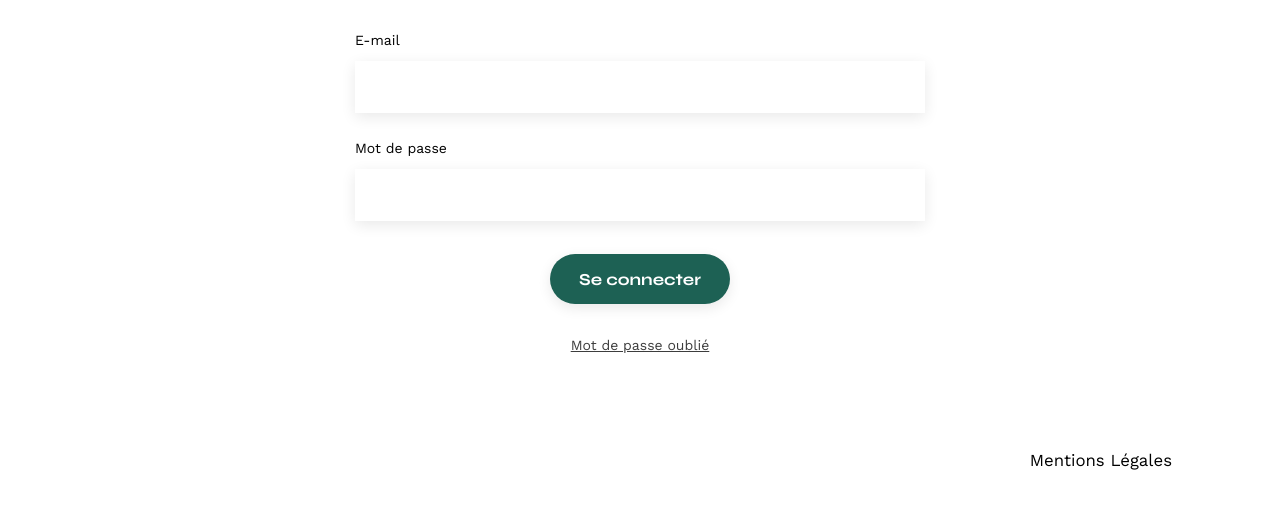
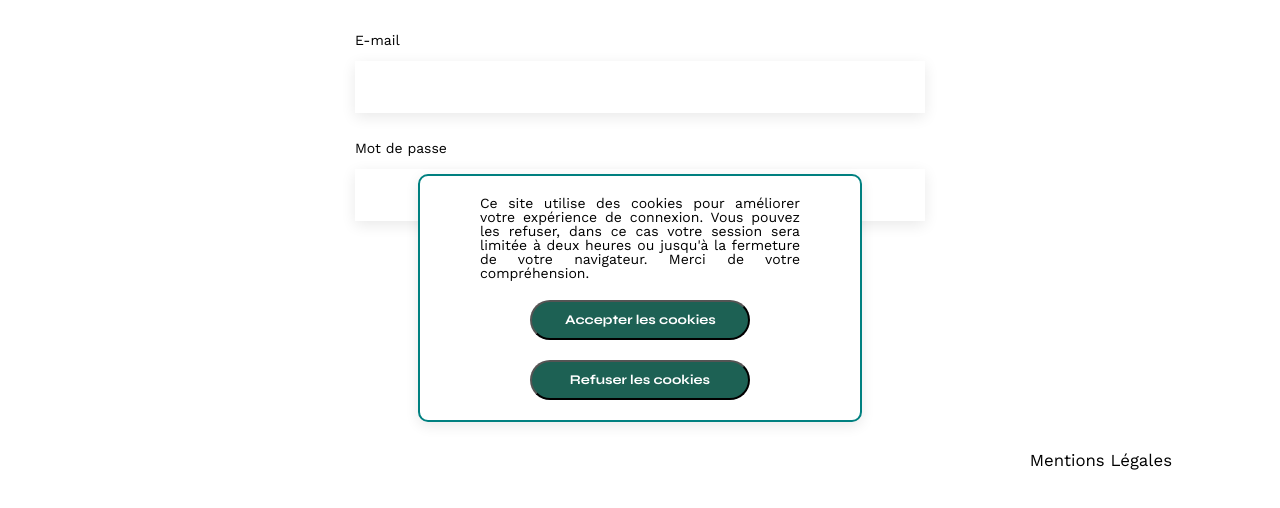
Before and after one commit to mel0ness/Project-6, a plain HTML site: page FrontEnd/login.html in a window 1280 px wide. Shown: the part 248-756 px from the top of the page. Drawn offline with nearby package versions, Linux system fonts and the light colour scheme.

Commit message:
Cookies terminés, géré et sessionStorage laissée au choix de l'utilisateur dans le cadres des lois sur le choix du partage des données

```diff
--- a/Backend/package.json
+++ b/Backend/package.json
@@ -1,7 +1,7 @@
 {
   "name": "dwf-projet6-backend",
   "version": "0.0.1",
-  "description": "",
+  "description": "Ce repo contient le code backend de l'architecte Sophie Bluel.",
   "main": "server.js",
   "scripts": {
     "start": "node server",
@@ -23,6 +23,6 @@
     "yamljs": "^0.3.0"
   },
   "devDependencies": {
-    "nodemon": "^2.0.15"
+    "nodemon": "^2.0.21"
   }
 }
--- a/FrontEnd/assets/style.css
+++ b/FrontEnd/assets/style.css
@@ -619,3 +619,45 @@ footer nav ul {
   font-size: 10px;
   color: rgba(68, 68, 68, 1);
 }
+
+.flyingcookie {
+  display: flex;
+  position: absolute;
+  justify-content: center;
+  align-items: center;
+  flex-direction: column;
+  bottom: 130px;
+  left: 50%;
+  transform: translate(-50%);
+  width: 400px;
+  background-color: white;
+  border: solid teal 2px;
+  box-shadow: 0px 4px 14px rgba(0, 0, 0, 0.09);
+  padding: 20px;
+  z-index: 11;
+  border-radius: 10px;
+  transition: 2s ease-out;
+  gap: 20px;
+}
+
+.flyingcookie p {
+  max-width: 80%;
+  text-align: justify;
+}
+
+.flyingcookie input {
+  padding: 10px 33px 10px 33px;
+  width: 220px;
+  margin: unset;
+}
+
+.flyingInputs {
+  display: flex;
+  flex-direction: column;
+  align-items: center;
+  gap: 20px;
+}
+
+.flyingcookieEscape {
+  left: -400px;
+}
--- a/FrontEnd/login.html
+++ b/FrontEnd/login.html
@@ -41,6 +41,11 @@
                     <div class="forgotten">Mot de passe oublié</div>
                 </form>
             </section>
+            <div class="flyingcookie" id="flyingcookie">
+                <p>Ce site utilise des cookies pour améliorer votre expérience de connexion. Vous pouvez les refuser, dans ce cas votre session sera limitée à deux heures ou jusqu'à la fermeture de votre navigateur. Merci de votre compréhension.</p>
+                <div class="flyingInputs"><input type="submit" value="Accepter les cookies" id="accept">
+                <input type="submit" value="Refuser les cookies" id="deny"></div>
+            </div>
         </main>
 
         <footer>
--- a/FrontEnd/login.js
+++ b/FrontEnd/login.js
@@ -6,6 +6,29 @@ let result = {};
 let token = "";
 let tokenDate = "";
 let connectedAlert = "";
+
+
+// Préparation choix cookie ou sessionStorage
+const flyingCookie = document.getElementById("flyingcookie");
+const accept = document.getElementById("accept");
+const deny = document.getElementById("deny");
+let cookiez = null;
+
+const selectSessionMode = () => {
+  accept.addEventListener("click", () => {
+    flyingCookie.classList.add("flyingcookieEscape");
+    cookiez = true;
+  })
+  deny.addEventListener("click", () => {
+    flyingCookie.classList.add("flyingcookieEscape");
+    cookiez = false;
+  })
+}
+
+selectSessionMode();
+
+
+// Submit final
 
 form.addEventListener("submit", (e) => {
   if (user.value.length < 5 || pass.value.length < 5) {
@@ -42,12 +65,18 @@ async function verif() {
     alert("Mot de passe incorrect");
   } else {
     token = result.token;
-    // window.sessionStorage.setItem("connected", token);
+    if(cookiez == true) {
+      createCookie("connected", "True", 1, token);
+    }
+    else if(cookiez == false) { window.sessionStorage.setItem("connected", token);
     tokenDate = Date.parse(new Date());
-    // window.sessionStorage.setItem("connectedTime", tokenDate);
+    window.sessionStorage.setItem("connectedTime", tokenDate);
     connectedAlert = true;
-    // window.sessionStorage.setItem("connectedAlert", connectedAlert);
-    createCookie("connected", "True", 1, token);
+    window.sessionStorage.setItem("connectedAlert", connectedAlert);}
+
+
+
+
     document.location.href = "./index.html";
   }
 }
```
Also changed, not shown: FrontEnd/index.js (+9 -2 lines), 1 other file.
